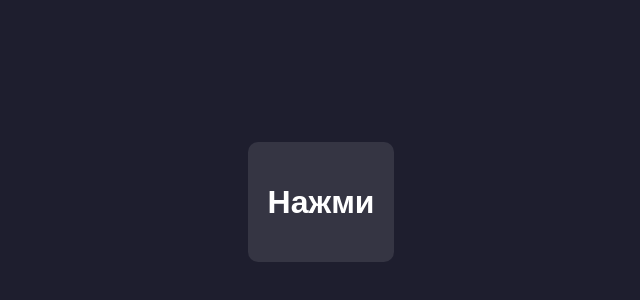
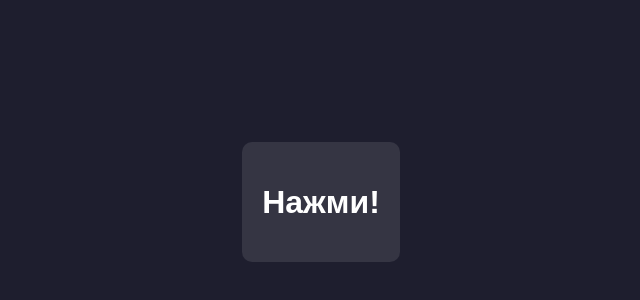
Before and after one commit to Renard-admin/chil, a plain HTML site: page index.html in a window 1280 px wide. Shown: the part 206-506 px from the top of the page, 319-959 px from the left. Drawn offline with Linux system fonts and the light colour scheme.

Commit message:
Update index.html

```diff
--- a/index.html
+++ b/index.html
@@ -25,12 +25,11 @@
 </head>
 <body>
     <div class="container">
-        <h1>Нажми</h1>
+        <h1>Нажми!</h1>
     </div>
 
     <audio id="bg-music" loop>
         <source src="assets/audio/girl-moans.mp3" type="audio/mpeg">
-        Ваш браузер не поддерживает аудио элемент.
     </audio>
 
     <script>
```
